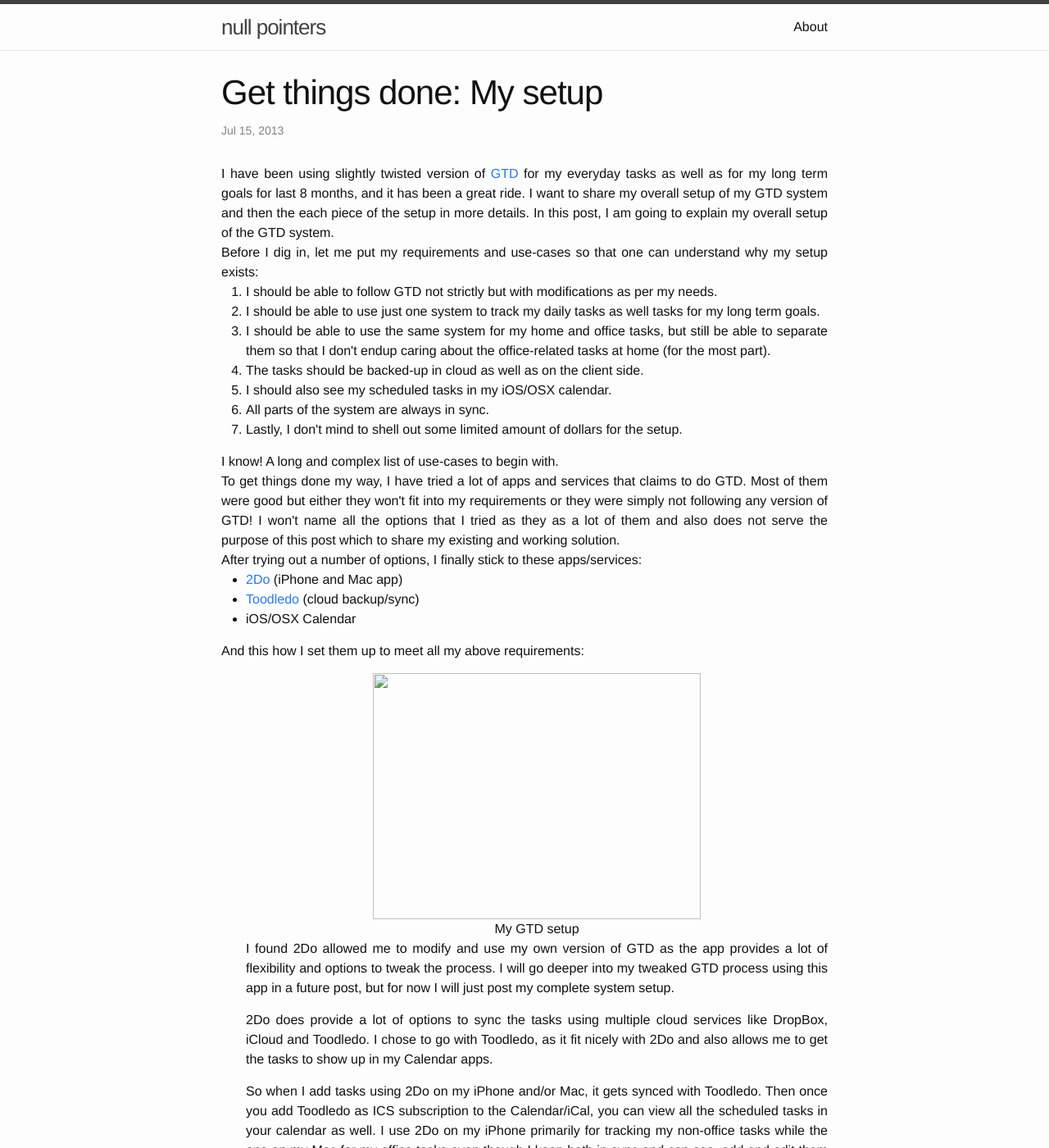
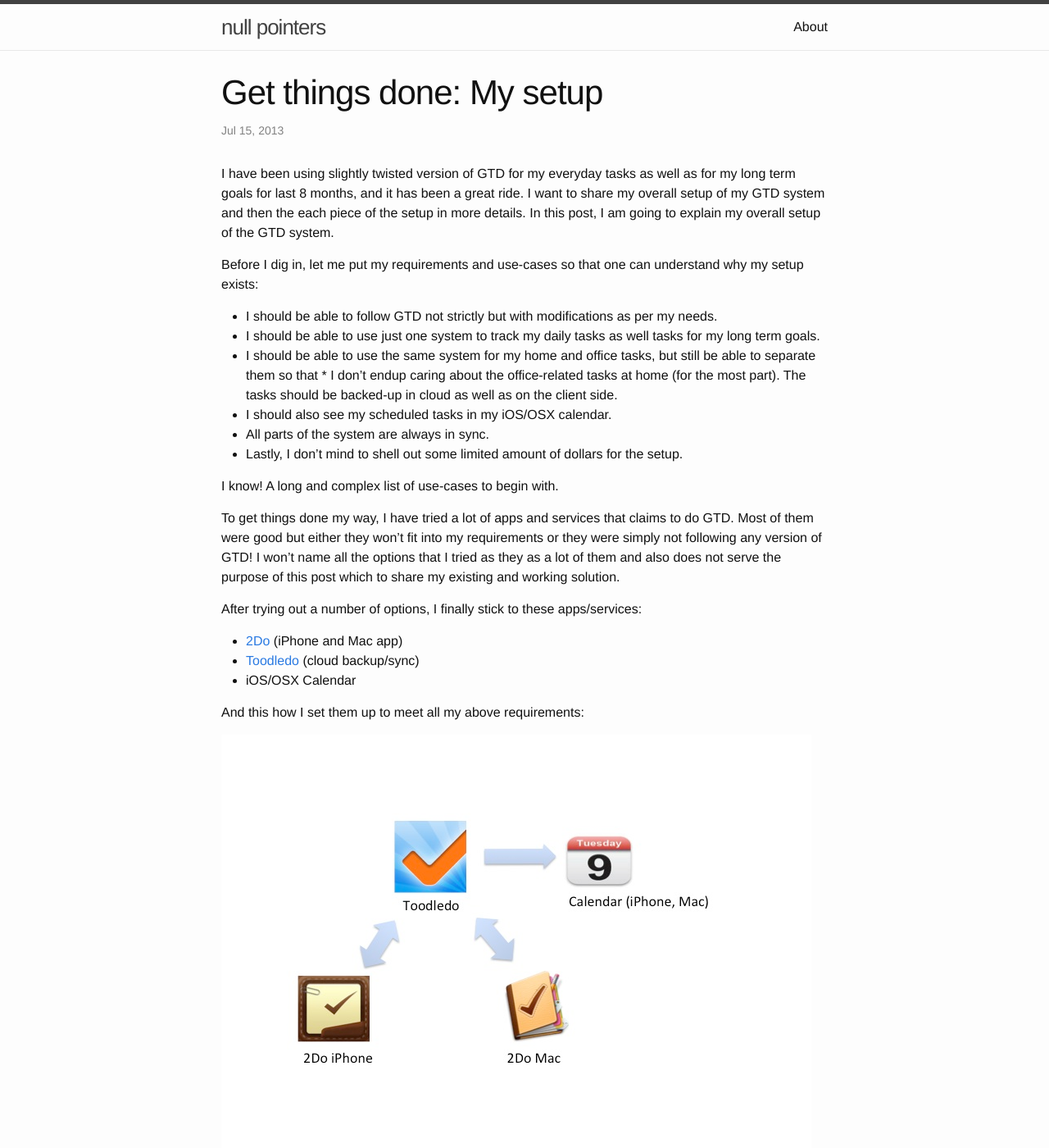
Before and after one commit to hahan/myblog, a Jekyll site: the page built from _posts/2013-07-14-get-things-done-my-setup.md, in a window 1280 px wide and 1400 px high. Shown: the whole window at 82% size. Built offline with Jekyll 4.4.1, drawn with Linux system fonts in a browser that asks for light colours; comment, search, counter and statistics services are not loaded; some of the changed text lies outside the part shown.

Commit message:
fixing images in some posts

```diff
--- a/_posts/2013-07-14-get-things-done-my-setup.md
+++ b/_posts/2013-07-14-get-things-done-my-setup.md
@@ -9,51 +9,39 @@
 published: true
 
 ---
-<div dir="ltr" style="text-align: left;">
-<div style="text-align: justify;">I have been using slightly twisted version of <a href="http://hakimhanif.blogspot.com/2013/02/get-started-with-getting-things-done-gtd.html" target="_blank">GTD</a> for my everyday tasks as well as for my long term goals for last 8 months, and it has been a great ride. I want to share my overall setup of my GTD system and then the each piece of the setup in more details. In this post, I am going to explain my overall setup of the GTD system.</div>
-<div style="text-align: justify;"></div>
-<div style="text-align: justify;">Before I dig in, let me put my requirements and use-cases so that one can understand why my setup exists:</div>
-<ol style="text-align: justify;">
-<li>I should be able to follow GTD not strictly but with modifications as per my needs.</li>
-<li>I should be able to use just one system to track my daily tasks as well tasks for my long term goals.</li>
-<li>I should be able to use the same system for my home and office tasks, but still be able to separate them so that I don't endup caring about the office-related tasks at home (for the most part).</li>
-<li>The tasks should be backed-up in cloud as well as on the client side.</li>
-<li>I should also see my scheduled tasks in my iOS/OSX calendar. </li>
-<li>All parts of the system are always in sync.</li>
-<li>Lastly, I don't mind to shell out some limited amount of dollars for the setup. </li>
-</ol>
-<div style="text-align: justify;">I know! A long and complex list of use-cases to begin with.</div>
-<div style="text-align: justify;"></div>
-<div style="text-align: justify;">To get things done my way, I have tried a lot of apps and services that claims to do GTD. Most of them were good but either they won't fit into my requirements or they were simply not following any version of GTD! I won't name all the options that I tried as they as a lot of them and also does not serve the purpose of this post which to share my existing and working solution.</div>
-<div style="text-align: justify;"></div>
-<div style="text-align: justify;">After trying out a number of options, I finally stick to these apps/services:</div>
-<ul style="text-align: justify;">
-<li><a href="http://www.2doapp.com/" target="_blank">2Do</a> (iPhone and Mac app)</li>
-<li><a href="http://www.toodledo.com/tasks/index.php#" target="_blank">Toodledo</a> (cloud backup/sync)</li>
-<li>iOS/OSX Calendar</li>
-</ul>
-<p>And this how I set them up to meet all my above requirements:
-<ul style="text-align: justify;" />
-<table cellpadding="0" cellspacing="0" style="margin-left: auto; margin-right: auto; text-align: center;">
-<tbody>
-<tr>
-<td style="text-align: center;"><a href="http://ec2-54-186-39-236.us-west-2.compute.amazonaws.com/wp-content/uploads/2013/07/Slide1.jpg" style="clear: right; margin-bottom: 1em; margin-left: auto; margin-right: auto;"><img border="0" height="300" src="assets/Slide1.jpg" width="400" /></a></td>
-</tr>
-<tr>
-<td style="text-align: center;">My GTD setup</td>
-<td style="text-align: center;"></td>
-<td style="text-align: center;"></td>
-<td style="text-align: center;"></td>
-<td style="text-align: center;"></td>
-<td style="text-align: center;"></td>
-<td style="text-align: center;"></td>
-</tr>
-</tbody>
-</table>
-<p>I found 2Do allowed me to modify and use my own version of GTD as the app provides a lot of flexibility and options to tweak the process. I will go deeper into my tweaked GTD process using this app in a future post, but for now I will just post my complete system setup.</p>
-<p>2Do does provide a lot of options to sync the tasks using multiple cloud services like DropBox, iCloud and Toodledo. I chose to go with Toodledo, as it fit nicely with 2Do and also allows me to get the tasks to show up in my Calendar apps.</p>
-<p>So when I add tasks using 2Do on my iPhone and/or Mac, it gets synced with Toodledo. Then once you add Toodledo as ICS subscription to the Calendar/iCal, you can view all the scheduled tasks in your calendar as well. I use 2Do on my iPhone primarily for tracking my non-office tasks while the one on my Mac for my office tasks even though I keep both in sync and can see, add and edit them on either iPhone and Mac. But in order to separate myself from office work while at home, I have tweaked the system so that I don't worry or even see most of my office tasks on my iPhone.
-<div style="text-align: justify;">This setup has worked wonders for me, keeping me up to date of all my tasks no matter where and how I add them.</p>
-<p>Let me know in comments if you have used similar setup and have suggestions on how to make it even better.</p>
-<p></div>
-</div>
+I have been using slightly twisted version of GTD for my everyday tasks as well as for my long term goals for last 8 months, and it has been a great ride. I want to share my overall setup of my GTD system and then the each piece of the setup in more details. In this post, I am going to explain my overall setup of the GTD system.
+
+Before I dig in, let me put my requirements and use-cases so that one can understand why my setup exists:
+
+* I should be able to follow GTD not strictly but with modifications as per my needs.
+* I should be able to use just one system to track my daily tasks as well tasks for my long term goals.
+* I should be able to use the same system for my home and office tasks, but still be able to separate them so that * I don't endup caring about the office-related tasks at home (for the most part).
+The tasks should be backed-up in cloud as well as on the client side.
+* I should also see my scheduled tasks in my iOS/OSX calendar.
+* All parts of the system are always in sync.
+* Lastly, I don't mind to shell out some limited amount of dollars for the setup.
+
+I know! A long and complex list of use-cases to begin with.
+
+To get things done my way, I have tried a lot of apps and services that claims to do GTD. Most of them were good but either they won't fit into my requirements or they were simply not following any version of GTD! I won't name all the options that I tried as they as a lot of them and also does not serve the purpose of this post which to share my existing and working solution.
+
+After trying out a number of options, I finally stick to these apps/services:
+
+* [2Do](http://www.2doapp.com/) (iPhone and Mac app)
+* [Toodledo](http://www.toodledo.com/tasks/index.php#) (cloud backup/sync)
+* iOS/OSX Calendar
+
+And this how I set them up to meet all my above requirements:
+
+
+![My GTD setup]({{ site.url }}/assets/Slide1.jpg)
+
+I found 2Do allowed me to modify and use my own version of GTD as the app provides a lot of flexibility and options to tweak the process. I will go deeper into my tweaked GTD process using this app in a future post, but for now I will just post my complete system setup.
+
+2Do does provide a lot of options to sync the tasks using multiple cloud services like DropBox, iCloud and Toodledo. I chose to go with Toodledo, as it fit nicely with 2Do and also allows me to get the tasks to show up in my Calendar apps.
+
+So when I add tasks using 2Do on my iPhone and/or Mac, it gets synced with Toodledo. Then once you add Toodledo as ICS subscription to the Calendar/iCal, you can view all the scheduled tasks in your calendar as well. I use 2Do on my iPhone primarily for tracking my non-office tasks while the one on my Mac for my office tasks even though I keep both in sync and can see, add and edit them on either iPhone and Mac. But in order to separate myself from office work while at home, I have tweaked the system so that I don't worry or even see most of my office tasks on my iPhone.
+
+This setup has worked wonders for me, keeping me up to date of all my tasks no matter where and how I add them.
+
+Let me know in comments if you have used similar setup and have suggestions on how to make it even better.
--- a/s3_website.yml
+++ b/s3_website.yml
@@ -1,5 +1,5 @@
-s3_id:  <id>
-s3_secret:  <secret>
+s3_id: <>
+s3_secret: <>
 s3_bucket: www.hakimhanif.com
 
 # Below are examples of all the available configurations.
@@ -18,7 +18,7 @@
 # gzip_zopfli: true
 
 # See http://docs.aws.amazon.com/general/latest/gr/rande.html#s3_region for valid endpoints
-# s3_endpoint: ap-northeast-1
+s3_endpoint: us-west-2
 
 # ignore_on_server: that_folder_of_stuff_i_dont_keep_locally
 
```
Also changed, not shown: _posts/2015-01-15-book-read-power-habit.md (+4 -0 lines), assets/evernote_setup.png (renamed from evernote_setup.png), 2 other files.
